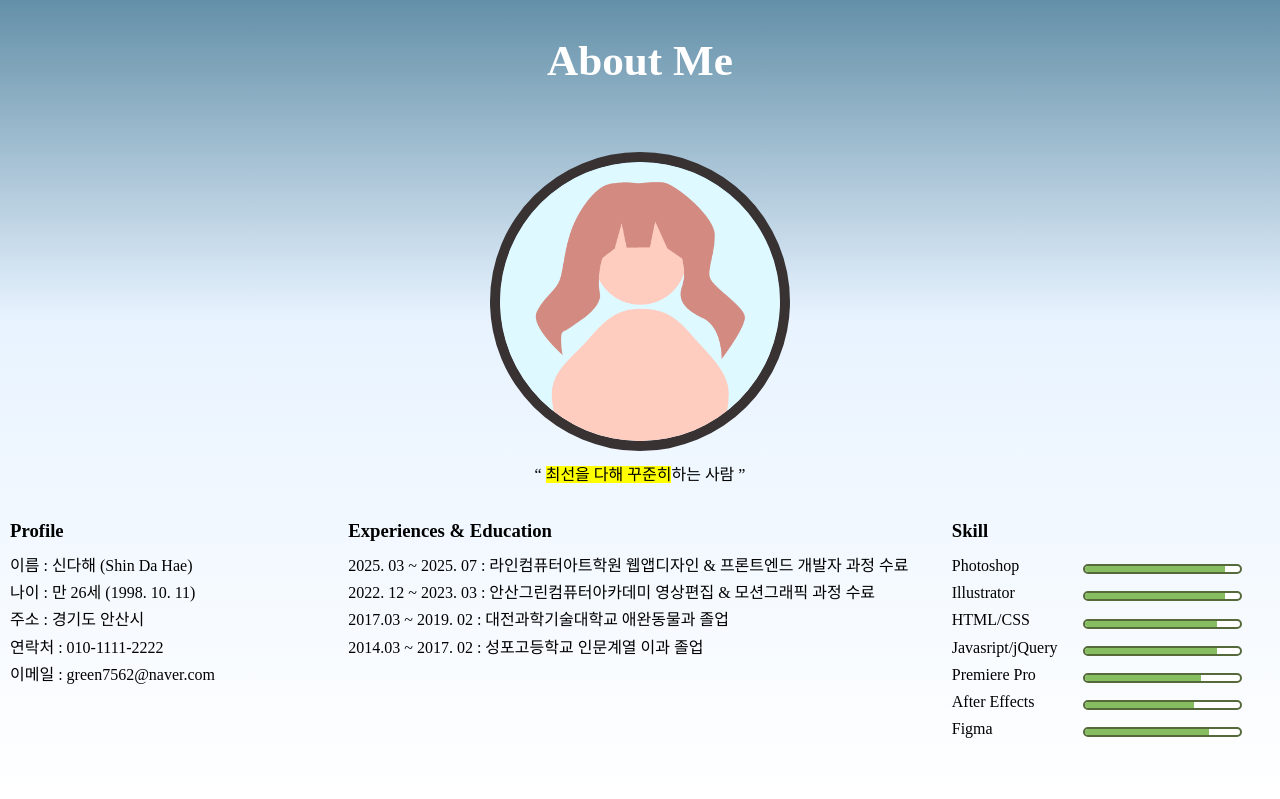
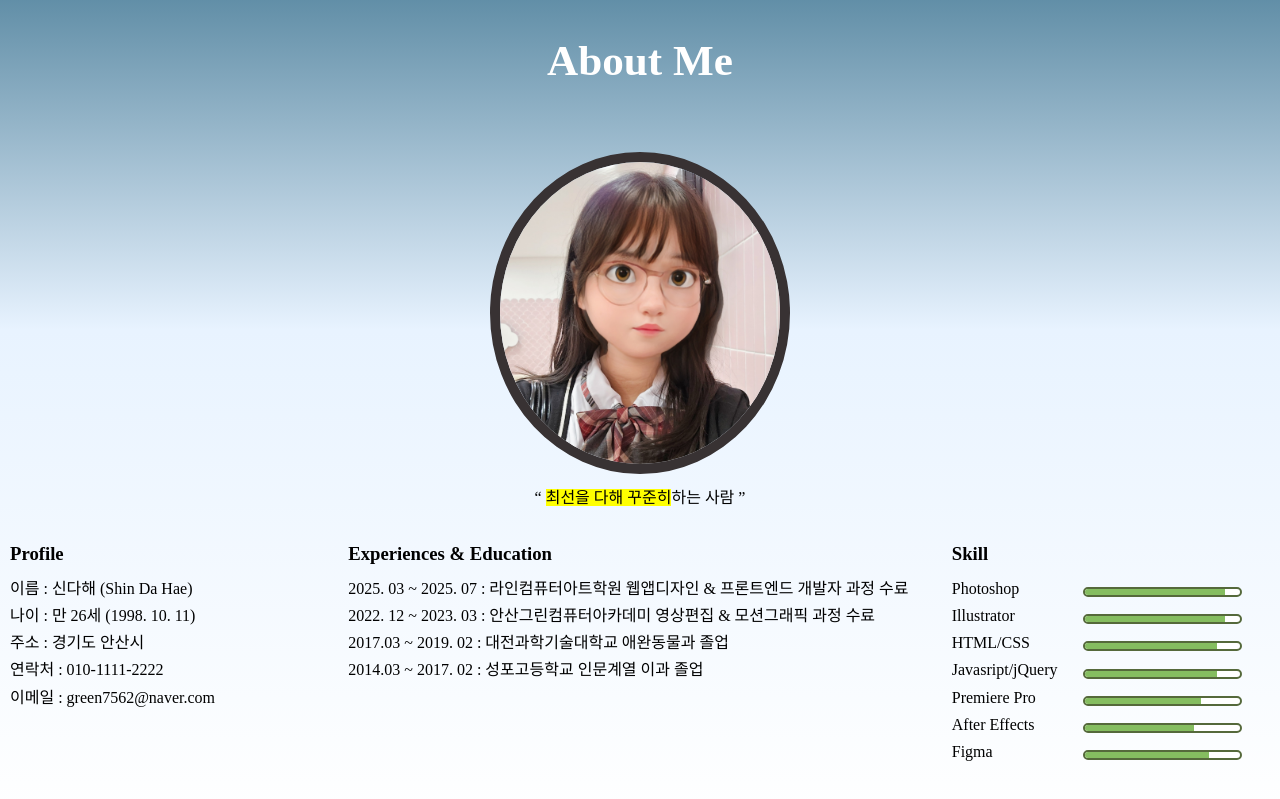
Before and after one commit to dadamstudy/portfolio, a plain HTML site: page index.html in a window 1280 px wide. Shown: the part 964-1763 px from the top of the page. Drawn offline with nearby package versions, Linux system fonts and the light colour scheme; a web font is replaced by a local one.

Commit message:
Add files via upload

```diff
--- a/index.html
+++ b/index.html
@@ -52,7 +52,7 @@
     </header>
     <section id="about">
         <h2>About Me</h2>
-        <img src="images/me.png" alt="홍길동">
+        <img src="images/me.jpg" alt="신다해">
         <q>
             <mark>최선을 다해 꾸준히</mark>하는 사람
         </q>
```
Also changed, not shown: images/me.jpg (added).
